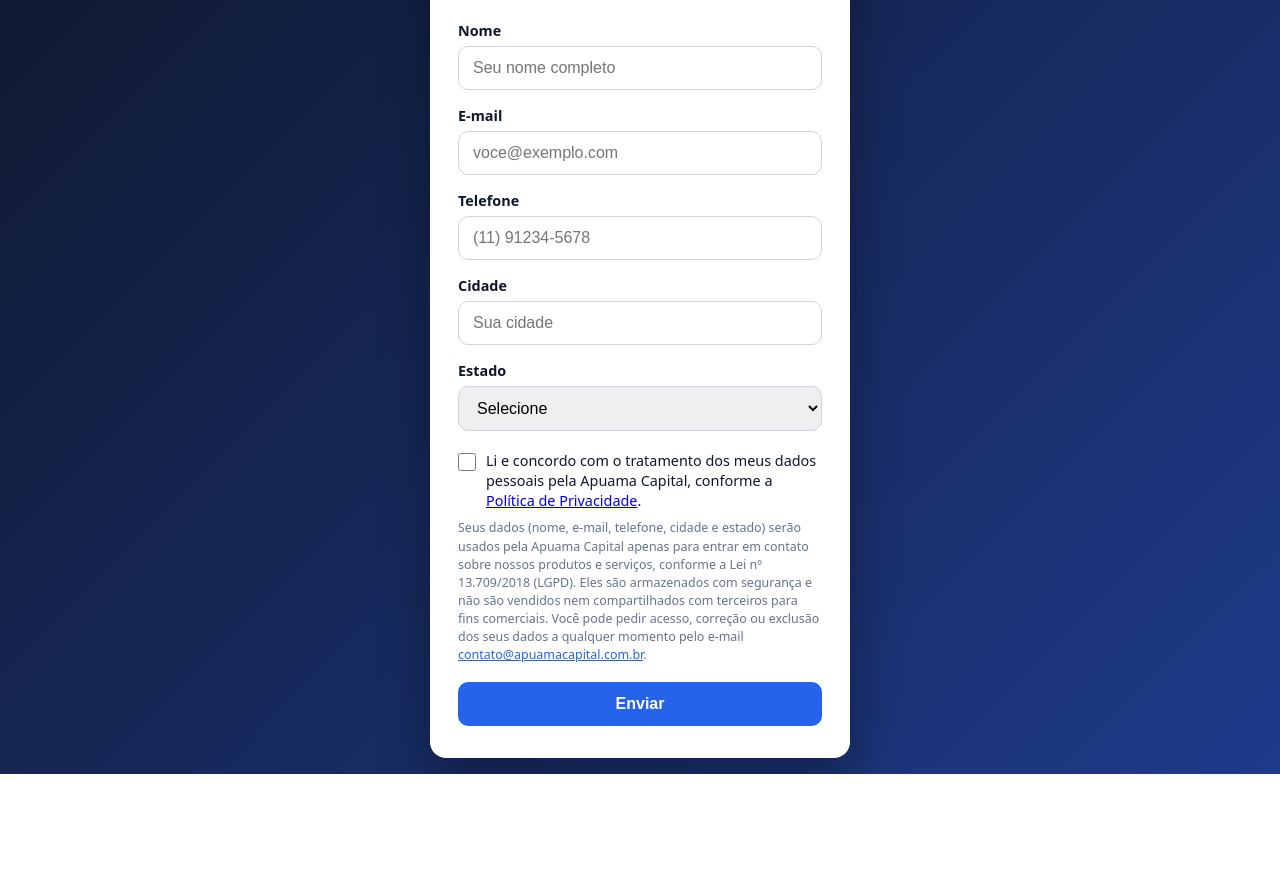
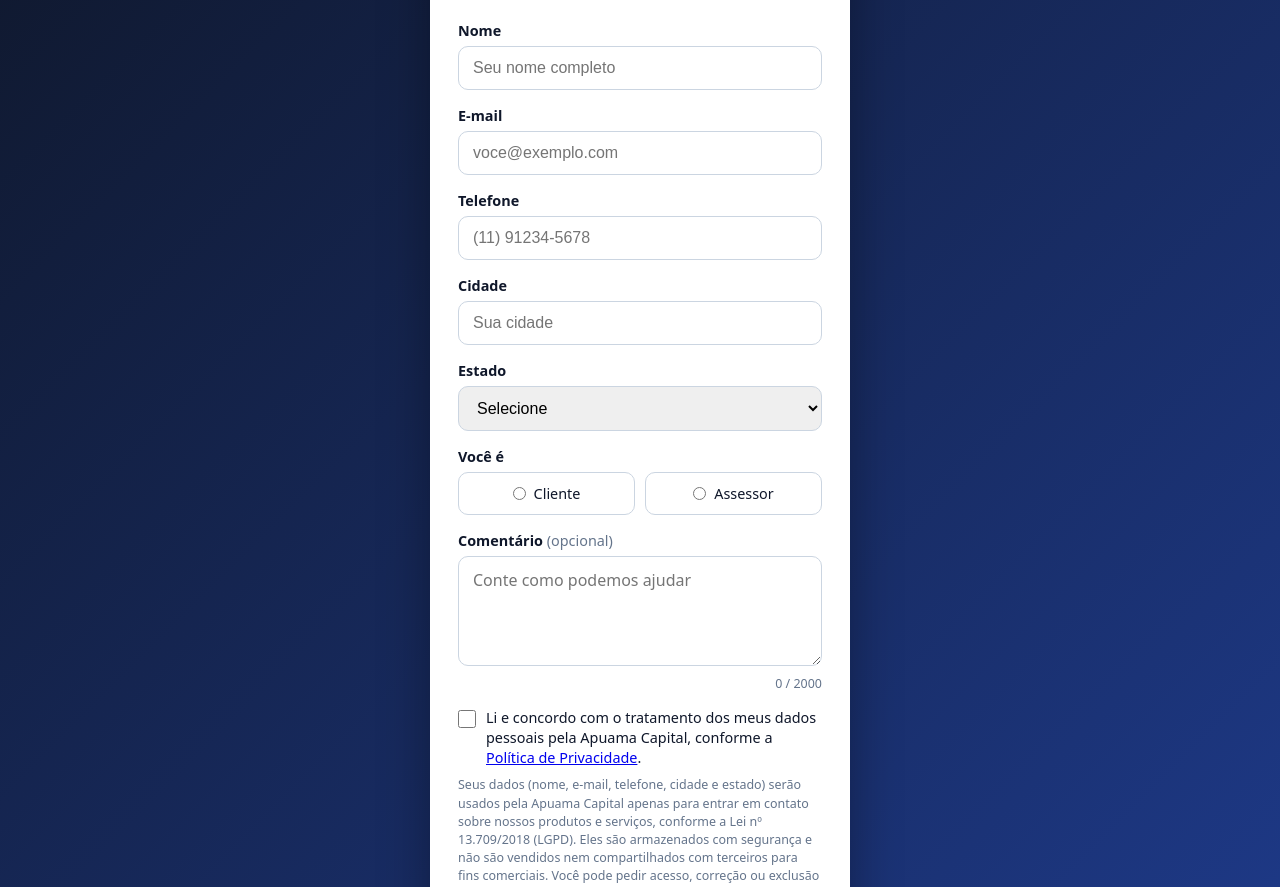
Before and after one commit to apuamacapital/leads, a plain HTML site: page index.html in a window 1280 px wide. Shown: the part 186-1073 px from the top of the page. Before the commit the page ends 960 px from the top, so only its background shows below. Drawn offline with Linux system fonts and the light colour scheme.

Commit message:
Perfil (Cliente/Assessor) e comentário no formulário
Co-Authored-By: Claude Opus 5.5 <noreply@anthropic.com>
Claude-Session: https://claude.ai/code/session_01148kqb6dRqHsR2h61kU9bC

```diff
--- a/index.html
+++ b/index.html
@@ -72,6 +72,14 @@
     .header { display: flex; align-items: center; justify-content: space-between; gap: 16px; margin: 0 0 22px; }
     .header .brand { width: 180px; max-width: 60%; height: auto; }
     .header .seal { width: 72px; height: auto; flex: none; }
+    .profile { display: flex; gap: 10px; margin: 0 0 16px; }
+    .profile label { flex: 1; display: flex; align-items: center; justify-content: center; gap: 8px; margin: 0; padding: 11px 12px; border: 1px solid var(--border); border-radius: 10px; font-weight: 500; cursor: pointer; }
+    .profile input { width: auto; margin: 0; accent-color: var(--accent); }
+    .profile label:has(input:checked) { border-color: var(--accent); background: #eff6ff; }
+    textarea { width: 100%; min-height: 110px; padding: 12px 14px; border: 1px solid var(--border); border-radius: 10px; font: inherit; font-size: 1rem; resize: vertical; outline: none; }
+    textarea:focus { border-color: var(--accent); box-shadow: 0 0 0 3px rgba(37, 99, 235, .2); }
+    .counter { margin: 4px 0 16px; text-align: right; font-size: .78rem; color: var(--muted); }
+    .optional { font-weight: 400; color: var(--muted); }
   </style>
 </head>
 <body>
@@ -100,6 +108,16 @@
       <select id="state" name="state" autocomplete="address-level1" required>
         <option value="">Selecione</option><option value="AC">AC</option><option value="AL">AL</option><option value="AP">AP</option><option value="AM">AM</option><option value="BA">BA</option><option value="CE">CE</option><option value="DF">DF</option><option value="ES">ES</option><option value="GO">GO</option><option value="MA">MA</option><option value="MT">MT</option><option value="MS">MS</option><option value="MG">MG</option><option value="PA">PA</option><option value="PB">PB</option><option value="PR">PR</option><option value="PE">PE</option><option value="PI">PI</option><option value="RJ">RJ</option><option value="RN">RN</option><option value="RS">RS</option><option value="RO">RO</option><option value="RR">RR</option><option value="SC">SC</option><option value="SP">SP</option><option value="SE">SE</option><option value="TO">TO</option>
       </select>
+
+      <label>Você é</label>
+      <div class="profile" role="radiogroup" aria-label="Você é">
+        <label><input type="radio" name="profile" value="Cliente" required> Cliente</label>
+        <label><input type="radio" name="profile" value="Assessor"> Assessor</label>
+      </div>
+
+      <label for="comment">Comentário <span class="optional">(opcional)</span></label>
+      <textarea id="comment" name="comment" maxlength="2000" placeholder="Conte como podemos ajudar"></textarea>
+      <div class="counter" id="counter">0 / 2000</div>
 
       <label class="consent">
         <input type="checkbox" id="consent" name="consent" required>
@@ -141,6 +159,11 @@
     }
     phone.addEventListener("input", () => { phone.value = maskPhone(phone.value); });
 
+    const comment = document.getElementById("comment");
+    const counter = document.getElementById("counter");
+    const updateCounter = () => { counter.textContent = comment.value.length + " / 2000"; };
+    comment.addEventListener("input", updateCounter);
+
     function show(type, text) {
       msg.className = "msg " + type;
       msg.textContent = text;
@@ -161,6 +184,8 @@
       if (digits.length < 10) return show("err", "Informe um telefone com DDD.");
       if (city.length < 2) return show("err", "Informe sua cidade.");
       if (!state) return show("err", "Selecione seu estado.");
+      const profile = form.querySelector('[name="profile"]:checked')?.value;
+      if (!profile) return show("err", "Informe se você é Cliente ou Assessor.");
       if (!document.getElementById("consent").checked) return show("err", "Para continuar, marque a caixa de consentimento (LGPD).");
 
       btn.disabled = true;
@@ -176,6 +201,8 @@
             phone: phone.value,
             city,
             state,
+            profile,
+            comment: comment.value.trim().slice(0, 2000),
             consent: true,
             consent_at: new Date().toISOString(),
             timestamp: new Date().toISOString(),
@@ -184,6 +211,7 @@
         });
         if (!res.ok) throw new Error("HTTP " + res.status);
         form.reset();
+        updateCounter();
         show("ok", "Recebemos seus dados! Em breve entraremos em contato.");
       } catch (err) {
         console.error(err);
```
